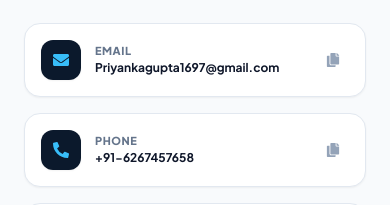
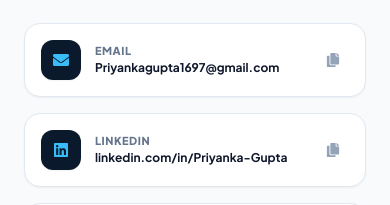
Before and after one commit to pri-y/My-Portfolio, a React (Vite) app: page / in a window 390 px wide. Shown: the part 5320-5525 px from the top of the page. Built offline with nearby package versions, Linux system fonts and the light colour scheme; no server answers; the database is empty; a web font is replaced by a local one.

Commit message:
Remove mobile number from Contact section and Footer

```diff
--- a/src/components/Contact.jsx
+++ b/src/components/Contact.jsx
@@ -2,7 +2,6 @@ import { useState } from 'react';
 import {
   FaEnvelope,
   FaLinkedin,
-  FaPhoneAlt,
   FaMapMarkerAlt,
   FaCopy,
   FaCheck,
@@ -29,15 +28,6 @@ export default function Contact() {
       icon: FaEnvelope,
       target: '_blank',
       copyText: 'Priyankagupta1697@gmail.com',
-    },
-    {
-      id: 'phone',
-      name: 'Phone',
-      value: '+91-6267457658',
-      href: 'tel:+916267457658',
-      icon: FaPhoneAlt,
-      target: '_self',
-      copyText: '+916267457658',
     },
     {
       id: 'linkedin',
--- a/src/components/Footer.jsx
+++ b/src/components/Footer.jsx
@@ -1,4 +1,4 @@
-import { FaEnvelope, FaLinkedin, FaPhoneAlt } from 'react-icons/fa';
+import { FaEnvelope, FaLinkedin } from 'react-icons/fa';
 import { ArrowUp } from 'lucide-react';
 
 export default function Footer() {
@@ -11,13 +11,6 @@ export default function Footer() {
       icon: FaEnvelope,
       ariaLabel: 'Send email to Priyanka Gupta in Gmail',
       target: '_blank',
-    },
-    {
-      name: 'Phone',
-      href: 'tel:+916267457658',
-      icon: FaPhoneAlt,
-      ariaLabel: 'Call Priyanka Gupta',
-      target: '_self',
     },
     {
       name: 'LinkedIn',
```
